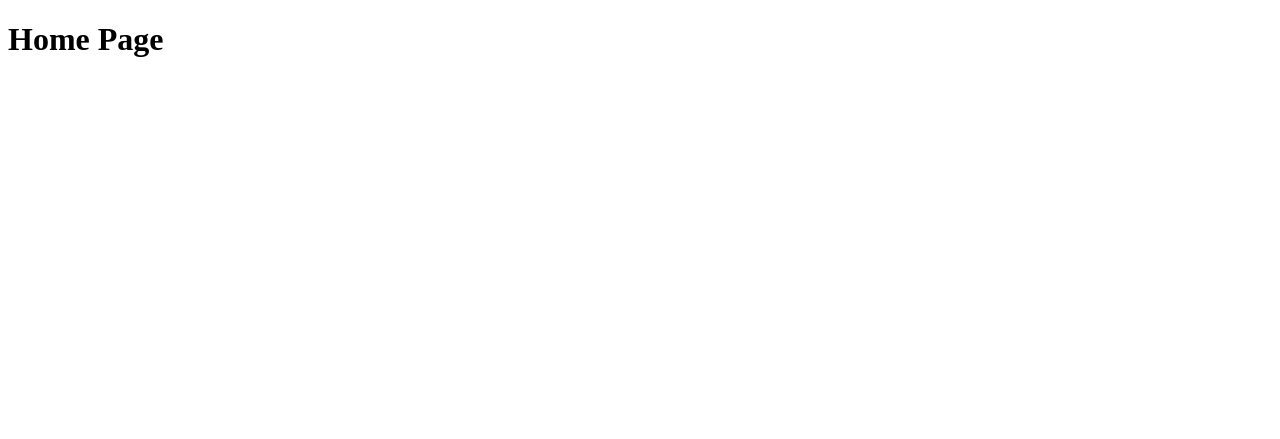
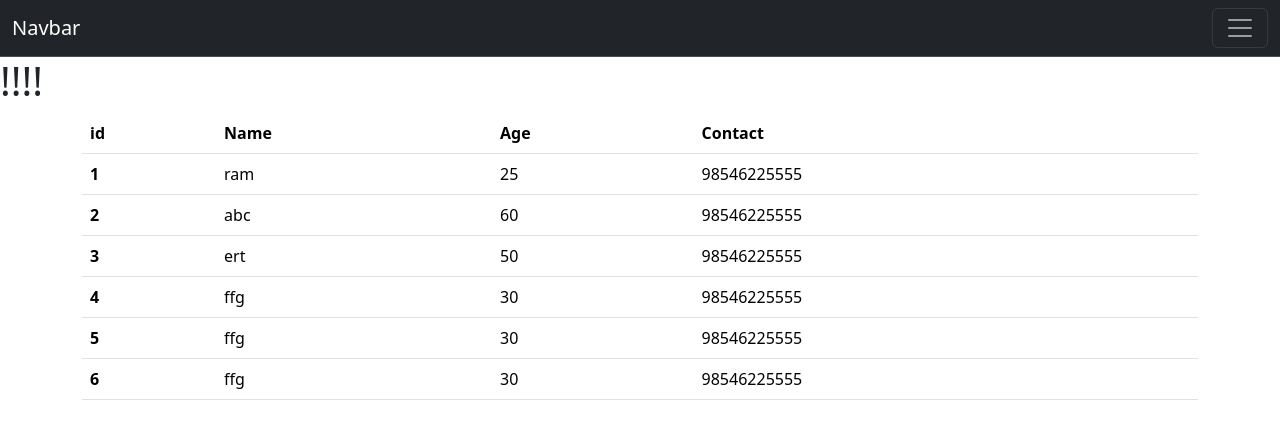
Before and after one commit to NischalParajuli/Django, a Django app: page /home/ in a window 1280 px wide. Before the commit the part shown is almost empty. Shown: the top 439 px of the page. Run offline with Django 5.2, Linux system fonts and the light colour scheme.

Commit message:
Extending using base.html"

```diff
--- /dev/null
+++ b/Templates/base.html
@@ -0,0 +1,40 @@
+<!DOCTYPE html>
+<html lang="en">
+<head>
+   <meta charset="UTF-8">
+   <meta name="viewport" content="width=device-width, initial-scale=1.0">
+   <link href="https://cdn.jsdelivr.net/npm/bootstrap@5.3.8/dist/css/bootstrap.min.css" rel="stylesheet" integrity="sha384-sRIl4kxILFvY47J16cr9ZwB07vP4J8+LH7qKQnuqkuIAvNWLzeN8tE5YBujZqJLB" crossorigin="anonymous">
+   <title>{% block title %}{% endblock title %}</title>
+</head>
+
+<body>
+   <nav class="navbar bg-dark border-bottom border-body" data-bs-theme="dark">
+      <div class="container-fluid">
+         <a class="navbar-brand" href="#">Navbar</a>
+         <button class="navbar-toggler" type="button" data-bs-toggle="collapse" data-bs-target="#navbarNav" aria-controls="navbarNav" aria-expanded="false" aria-label="Toggle navigation">
+            <span class="navbar-toggler-icon"></span>
+         </button>
+         <div class="collapse navbar-collapse" id="navbarNav">
+            <ul class="navbar-nav">
+            <li class="nav-item">
+               <a class="nav-link active" aria-current="page" href="#">Home</a>
+            </li>
+            <li class="nav-item">
+               <a class="nav-link" href="#">Features</a>
+            </li>
+            <li class="nav-item">
+               <a class="nav-link" href="#">Pricing</a>
+            </li>
+            <li class="nav-item">
+               <a class="nav-link disabled" aria-disabled="true">Disabled</a>
+            </li>
+            </ul>
+         </div>
+      </div>
+   </nav>
+
+   {% block body %}{% endblock body %}
+
+   <script src="https://cdn.jsdelivr.net/npm/bootstrap@5.3.8/dist/js/bootstrap.bundle.min.js" integrity="sha384-FKyoEForCGlyvwx9Hj09JcYn3nv7wiPVlz7YYwJrWVcXK/BmnVDxM+D2scQbITxI" crossorigin="anonymous"></script>
+</body>
+</html>
--- a/Templates/home.html
+++ b/Templates/home.html
@@ -1,14 +1,31 @@
-<!DOCTYPE html>
-<html lang="en">
+{% extends "base.html" %}
 
-<head>
-  <meta charset="UTF-8">
-  <meta name="viewport" content="width=device-width, initial-scale=1.0">
-  <title>{{title}}</title>
-</head>
+{% block title %}{{title}}{% endblock title %}
 
-<body>
-  <h1>{{body}}</h1>
-</body>
+{% block body %}
+   <h1>{{body}}</h1>
 
-</html>
+   <div class = "container">
+      <table class="table">
+         <thead>
+            <tr>
+               <th scope="col">id</th>
+               <th scope="col">Name</th>
+               <th scope="col">Age</th>
+               <th scope="col">Contact</th>
+            </tr>
+         </thead>
+         <tbody>
+            {% for person in PEOPLE %}
+            <tr>
+               <th scope="row">{{forloop.counter}}</th>
+               <td>{{person.name}}</td>
+               <td>{{person.age}}</td>
+               <td>{{person.contact}}</td>
+            </tr>
+            {% endfor %}
+         </tbody>
+         </table>
+
+   </div>
+{% endblock body %}
--- a/abc_app/views.py
+++ b/abc_app/views.py
@@ -4,18 +4,60 @@
 
 
 def home(request):
-    context = {
-        "title": "Home Title",
-        "body": "Home Page"
-    }
-    return render(request, 'home.html', context)
+   people = [
+      {
+         "name":"ram",
+         "age":"25",
+         "contact":"98546225555"
+      },
+      {
+         "name":"abc",
+         "age":"60",
+         "contact":"98546225555"
+      },
+      {
+         "name":"ert",
+         "age":"50",
+         "contact":"98546225555"
+      },
+      {
+         "name":"ffg",
+         "age":"30",
+         "contact":"98546225555"
+      },
+      {
+         "name":"ffg",
+         "age":"30",
+         "contact":"98546225555"
+      },
+      {
+         "name":"ffg",
+         "age":"30",
+         "contact":"98546225555"
+      }
+   ]
+   context = {
+      "title": "HOME Page",
+      "body":"!!!!",
+      "PEOPLE": people
+   }
+   return render(request,'home.html',context)
 
 # home()
 
 
 def about_us(request):
-    return render(request, 'about_us.html')
+    context = {
+        "title":"About-us",
+        "body":"I am Nischal"
+    }
+    return render(request, 'about_us.html', context)
+
 
 
 def contact_us(request):
-    return render(request, 'contact_us.html')
+    context = {
+        "title":"contact-us",
+        "body":"parajulinischal204@gmail.com"
+    }
+    return render(request, 'contact_us.html', context)
```
Also changed, not shown: Templates/about_us.html (+7 -11 lines), Templates/contact_us.html (+5 -2 lines).
